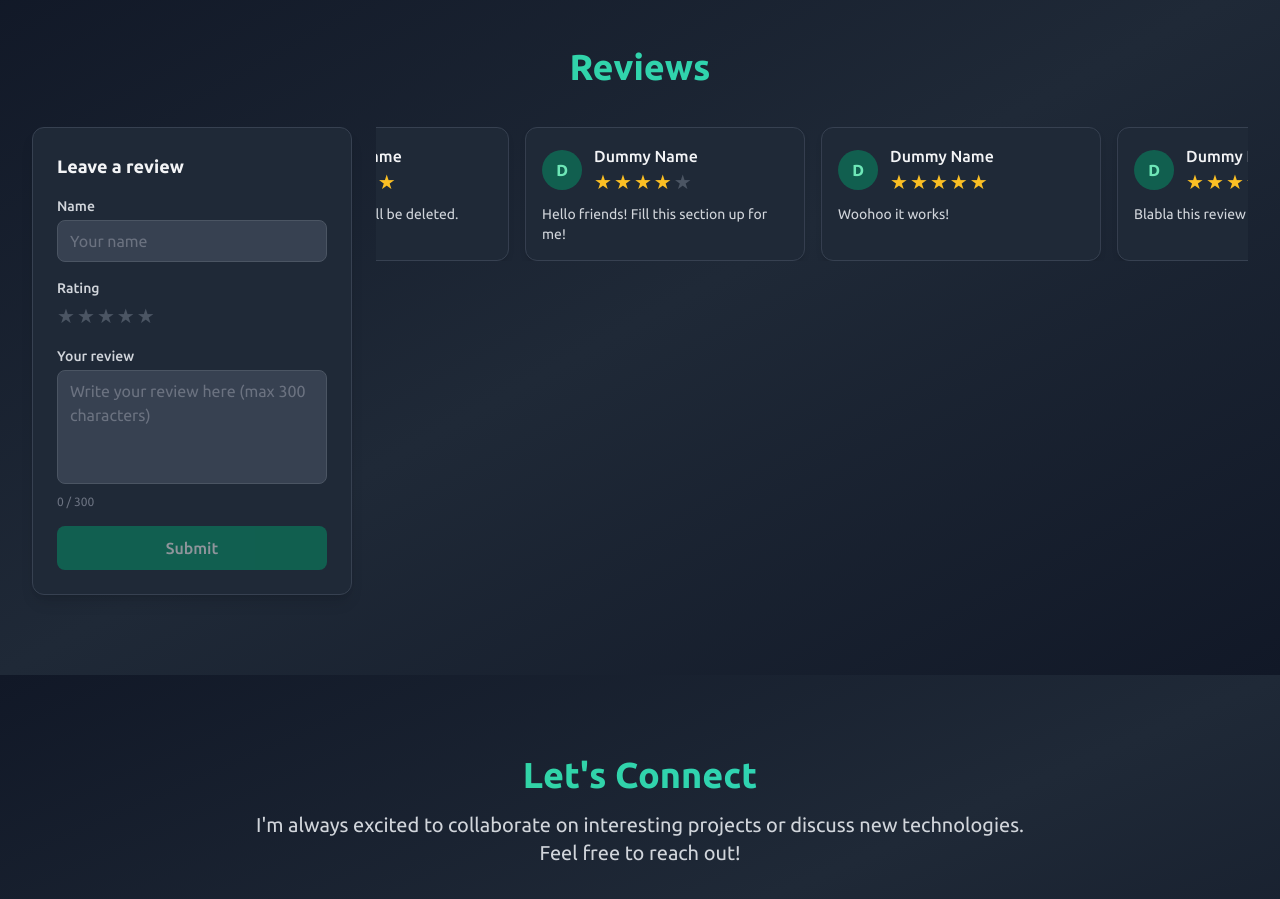
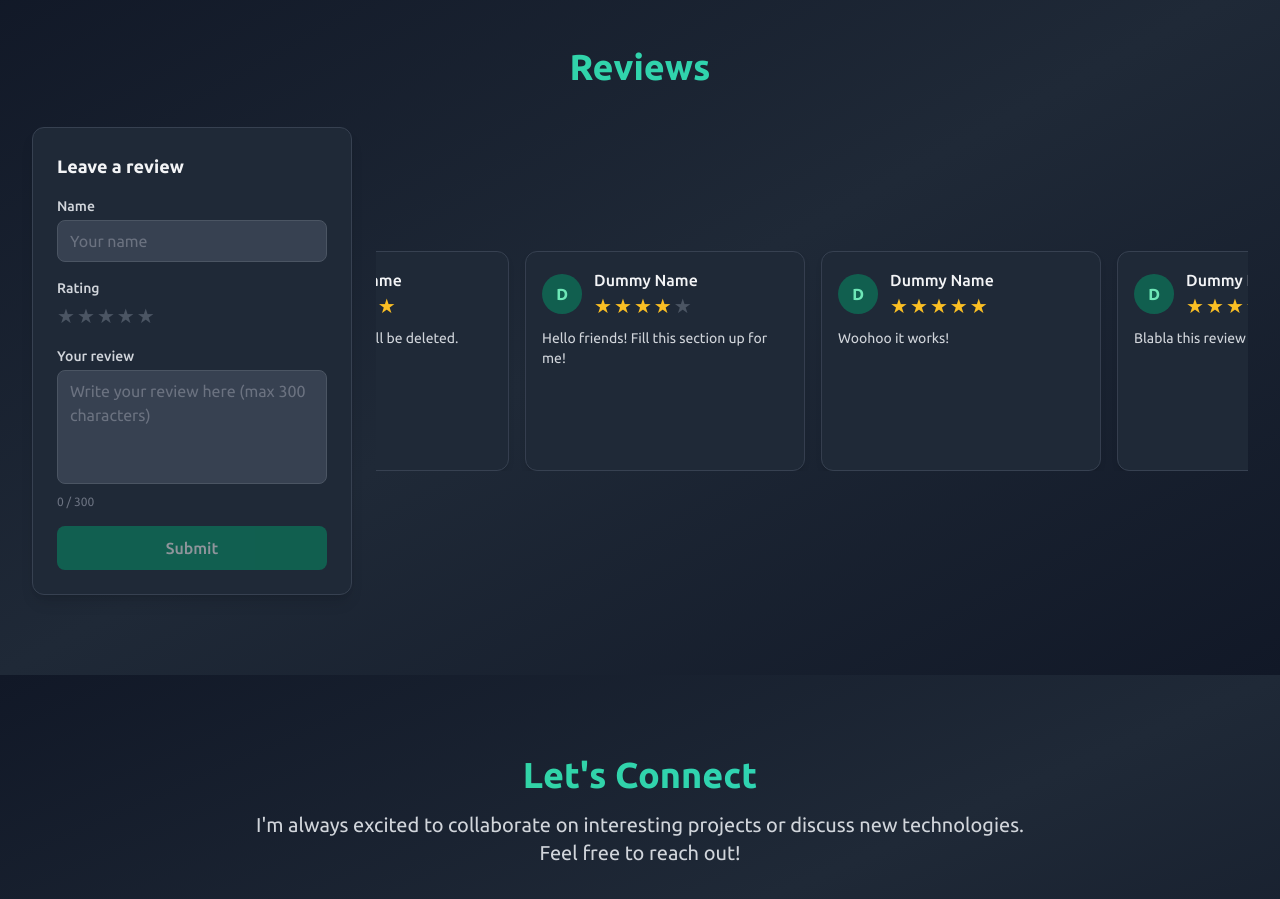
Before and after one commit to ShayLuan/Portfolio.io, a React (Vite) app: page / in a window 1280 px wide. Shown: the part 3700-4599 px from the top of the page. Built offline with nearby package versions, Linux system fonts and the light colour scheme; a web font is replaced by a local one.

Commit message:
adjusted vertical alignment for flowing cards

```diff
--- a/src/components/Reviews.jsx
+++ b/src/components/Reviews.jsx
@@ -29,7 +29,7 @@ function StarRating({ value, onChange, readOnly }) {
 function ReviewCard({ review }) {
   const initial = review.name.charAt(0).toUpperCase();
   return (
-    <div className="flex-shrink-0 w-[280px] bg-gray-800 border border-gray-700 rounded-xl p-4 shadow-md">
+    <div className="flex-shrink-0 w-[280px] min-h-[220px] bg-gray-800 border border-gray-700 rounded-xl p-4 shadow-md">
       <div className="flex items-center gap-3 mb-2">
         <div className="w-10 h-10 rounded-full bg-emerald-600/50 flex items-center justify-center text-emerald-300 font-bold">
           {initial}
@@ -104,7 +104,7 @@ export default function Reviews() {
           {t('reviews.title')}
         </motion.h2>
 
-        <div className="flex flex-col lg:flex-row gap-8 lg:gap-6 items-stretch">
+        <div className="flex flex-col lg:flex-row gap-8 lg:gap-6 items-center">
           {/* Static form card (left) */}
           <motion.div
             initial={{ opacity: 0, x: -20 }}
@@ -112,7 +112,7 @@ export default function Reviews() {
             viewport={{ once: true }}
             className="flex-shrink-0 w-full lg:w-80 lg:min-w-[320px]"
           >
-            <div className="bg-gray-800 border border-gray-700 rounded-xl p-6 shadow-lg h-full">
+            <div className="bg-gray-800 border border-gray-700 rounded-xl p-6 shadow-lg">
               <h3 className="text-lg font-bold text-gray-100 mb-4">{t('reviews.formTitle')}</h3>
               <form onSubmit={handleSubmit} className="space-y-4">
                 <div>
```
